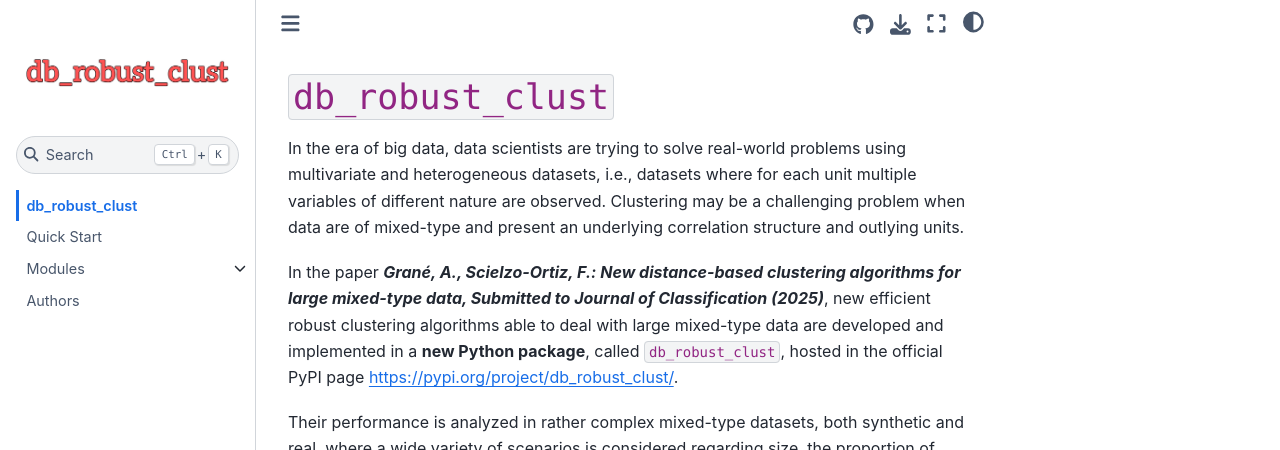
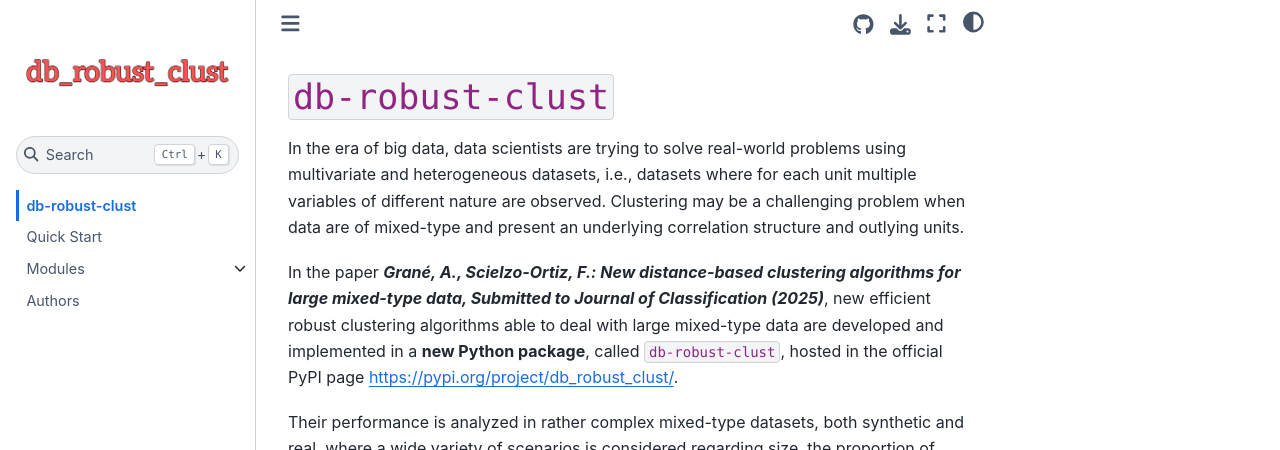
Before and after one commit to FabioScielzoOrtiz/DBRobustClust-docu, a Jupyter Book: the page built from intro.md, in a window 1280 px wide and 961 px high. Shown: the top 450 px of the window. Built offline with Jupyter Book 1.0.4 settings and Sphinx 7.4.7 and the Sphinx Book theme 1.1.4, drawn with Linux system fonts in a browser that asks for light colours.

Commit message:
Updated description

```diff
--- a/intro.md
+++ b/intro.md
@@ -1,11 +1,11 @@
-# `db_robust_clust`
+# `db-robust-clust`
 
 In the era of big data, data scientists are trying to solve real-world problems using multivariate
 and heterogeneous datasets, i.e., datasets where for each unit multiple variables of different
 nature are observed. Clustering may be a challenging problem when data are of mixed-type and
 present an underlying correlation structure and outlying units.
 
-In the paper ***Grané, A., Scielzo-Ortiz, F.: New distance-based clustering algorithms for large mixed-type data, Submitted to Journal of Classification (2025)***, new efficient robust clustering algorithms able to deal with large mixed-type data are developed and implemented in a **new Python package**, called `db_robust_clust`, hosted in the official PyPI page https://pypi.org/project/db_robust_clust/.
+In the paper ***Grané, A., Scielzo-Ortiz, F.: New distance-based clustering algorithms for large mixed-type data, Submitted to Journal of Classification (2025)***, new efficient robust clustering algorithms able to deal with large mixed-type data are developed and implemented in a **new Python package**, called `db-robust-clust`, hosted in the official PyPI page https://pypi.org/project/db_robust_clust/.
 
 Their performance is analyzed in rather complex mixed-type datasets,
 both synthetic and real, where a wide variety of scenarios is considered regarding
```
